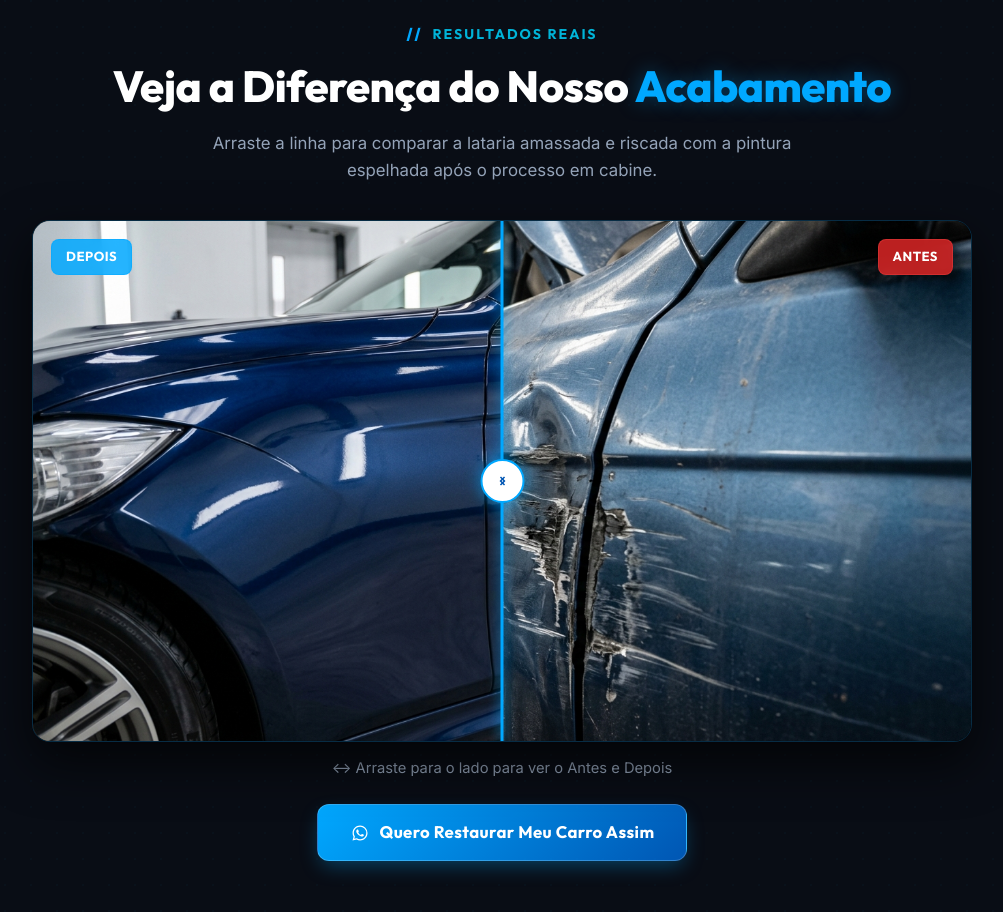
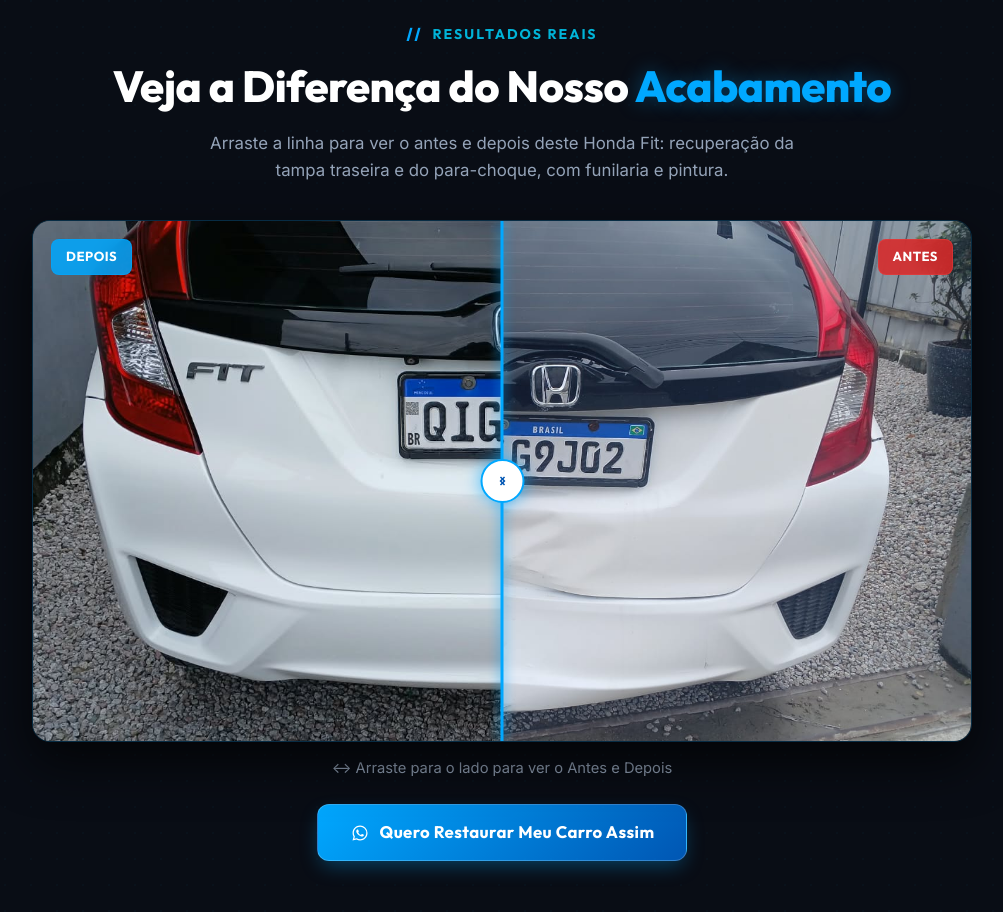
Before and after one commit to mareflow/jf-funilaria, a plain HTML site: page index.html in a window 1280 px wide. Shown: the part 800-1712 px from the top of the page, without its empty margins (138-1141 px from the left). Drawn offline with Linux system fonts and the light colour scheme.

Commit message:
Atualiza antes e depois com fotos reais do Honda Fit

```diff
--- a/index.html
+++ b/index.html
@@ -122,19 +122,19 @@
         <span class="section-tag">Resultados Reais</span>
         <h2 class="section-title">Veja a Diferença do Nosso <span class="highlight">Acabamento</span></h2>
         <p class="section-desc">
-          Arraste a linha para comparar a lataria amassada e riscada com a pintura espelhada após o processo em cabine.
+          Arraste a linha para ver o antes e depois deste Honda Fit: recuperação da tampa traseira e do para-choque, com funilaria e pintura.
         </p>
       </div>
 
       <div class="slider-wrapper">
         <div class="comparison-container" id="beforeAfterContainer">
           <!-- Antes -->
-          <img src="assets/images/before_damage.jpg" alt="Carro antes do reparo com amassado e risco" class="comp-img">
+          <img src="assets/images/honda-fit-antes.jpg" alt="Honda Fit antes do reparo: tampa traseira amassada e para-choque danificado" width="1600" height="900" loading="lazy" class="comp-img">
           <span class="badge-tag before-tag">Antes</span>
 
           <!-- Depois -->
           <div class="after-wrapper" id="afterWrapper">
-            <img src="assets/images/after_restored.jpg" alt="Carro após pintura e restauração espelhada" class="comp-img">
+            <img src="assets/images/honda-fit-depois.jpg" alt="Honda Fit depois do reparo: tampa traseira e para-choque recuperados e pintados" width="1600" height="738" loading="lazy" class="comp-img">
             <span class="badge-tag after-tag">Depois</span>
           </div>
 
```
Also changed, not shown: assets/images/honda-fit-antes.jpg (added), assets/images/honda-fit-depois.jpg (added).
